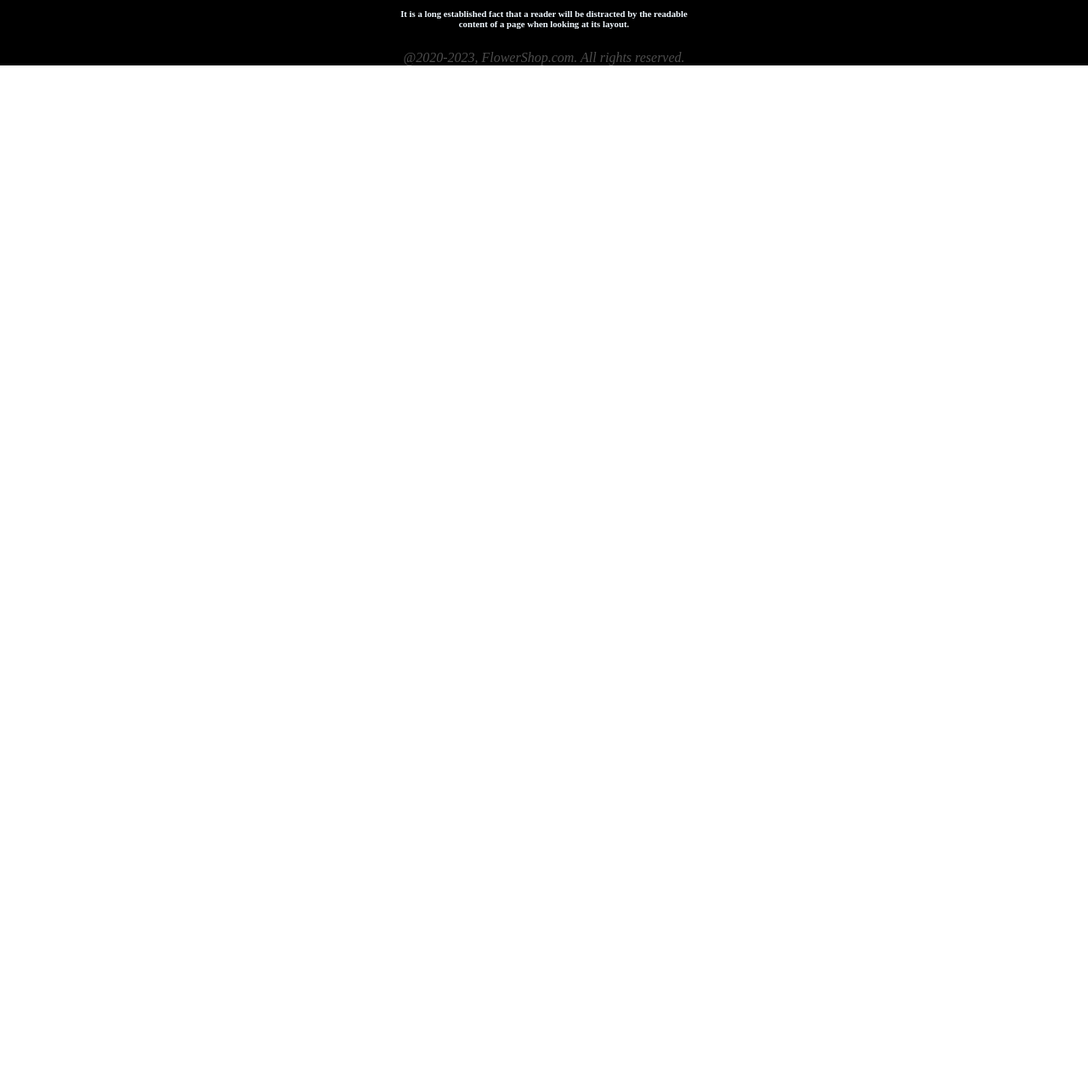
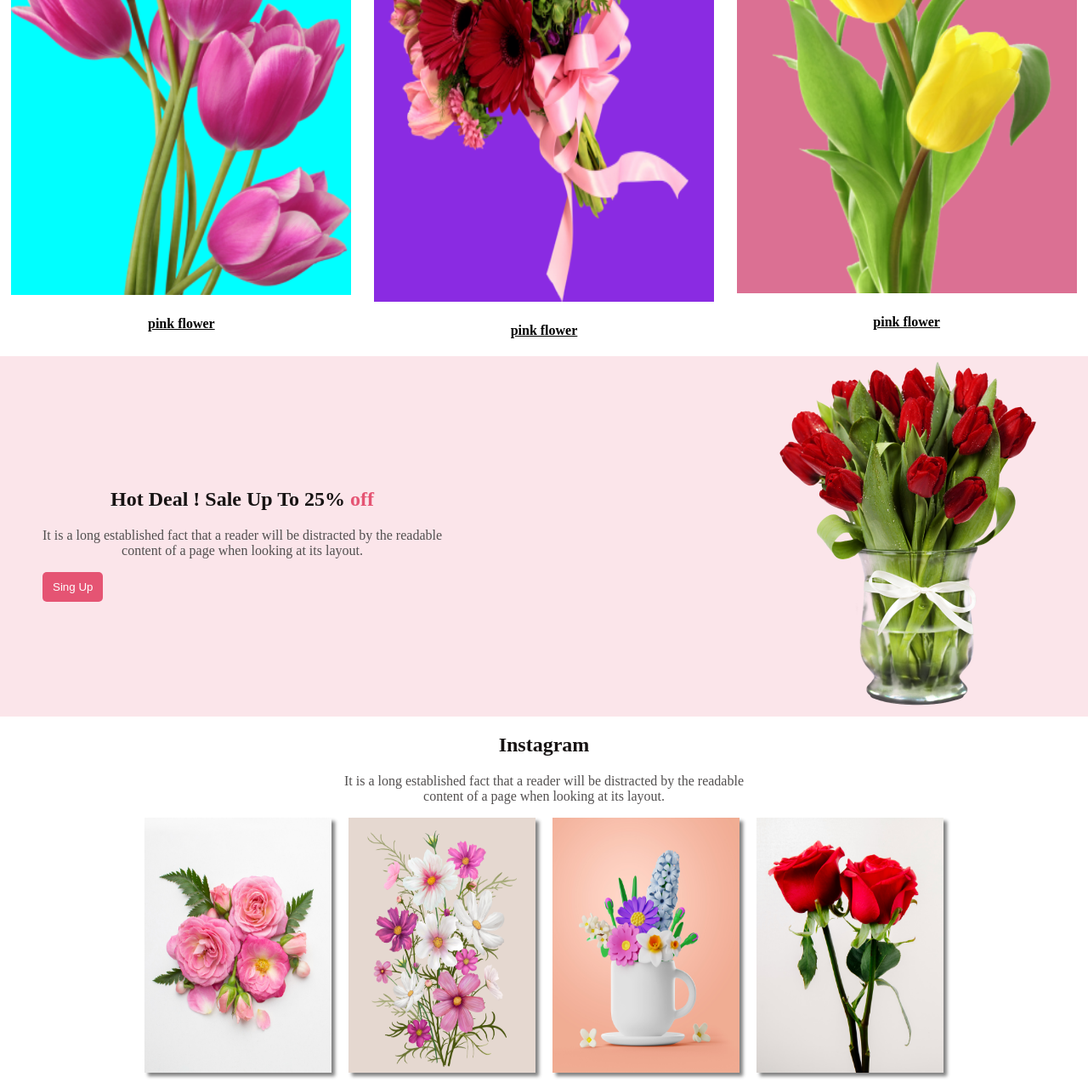
Before and after one commit to lailaafrin/flower-shop, a plain HTML site: page index.html in a window 1280 px wide. Shown: the part 1128-2408 px from the top of the page at 85% size. Before the commit the page ends 1205 px from the top, so only its background shows below. Drawn offline with Linux system fonts and the light colour scheme.

Commit message:
three section

```diff
--- a/index.html
+++ b/index.html
@@ -21,6 +21,79 @@
 
     </header>
     <main>
+        <!-- section fast -->
+        <section>
+
+                <h2 class="cornner">Our Featured Flowers</h2>
+<p>It is a long established fact that a reader will be distracted by the readable <br>content of a page when looking at its layout.</p>
+
+      <div class="card-container">
+        <div>
+            <img class="flo-bg" src="./image/pngwing 6.png" alt="">
+            <h4>pink flower</h4>
+        </div>
+      <div>
+        <img class="flo-tow" src="./image/pngwing 5.png" alt="">
+               <h4>pink flower</h4>
+      </div>
+      <div>
+        <img class="flo-three" src="./image/pngwing 7.png" alt="">
+               <h4>pink flower</h4>
+      </div>
+      </div>
+
+     </section>
+     <!-- offer section -->
+     <section>
+<div class="offer-container">
+            <div>
+<h2 class="cornner">Hot Deal ! Sale Up To 25% <span class="footer-info">off</span></h2>
+  <p>It is a long established fact that a reader will be distracted by the readable <br>content of a page when looking at its layout.</p>
+  <button class="btn-off">Sing Up</button>
+
+        </div>
+        <div>
+            <img src="./image/pngwing 8.png" alt="">
+        </div>
+</div>
+     </section>
+
+     <!-- section instragram -->
+     <section>
+  <h2 class="cornner">Instagram</h2>
+  <p>It is a long established fact that a reader will be distracted by the readable <br>content of a page when looking at its layout.</p>
+ <div class="cards">
+    <div class="card">
+        <img class="img-ins" src="./image/Flower 01.png" alt="">
+    </div>
+
+
+
+    <div class="card">
+        <img class="img-ins" src="./image/Rectangle 4.png" alt="">
+    </div>
+
+
+
+    <div class="card">
+        <img class="img-ins" src="./image/Rectangle 5.png" alt="">
+    </div>
+
+
+
+    <div class="card">
+        <img class="img-ins" src="./image/Rectangle 6.png" alt="">
+    </div>
+
+ </div>
+
+
+
+
+
+     </section>
+
+     <!-- input section -->
         <section>
            <div class="content">
              <h1>Get The Latest Deals</h1>
--- a/style.css
+++ b/style.css
@@ -28,6 +28,95 @@ container-img{
     padding: 10px 12px;
     color: white;
 }
+
+/* section conner card*/
+ .cornner{
+    color: rgb(23, 19, 19);
+    text-align: center;
+
+}
+
+.card-container{
+display: flex;
+
+justify-content:space-around;
+
+}
+
+
+h4{
+    text-align: center;
+    text-decoration: underline;
+}
+
+
+p{
+    color: rgb(82, 79, 79);
+    text-align: center;
+}
+.flo-bg{
+   background-color: aqua;
+     border-radius:300px 300px 0px 0px;
+
+    width: 400px;
+    height: 500;
+}
+.flo-tow{
+    background-color: blueviolet;
+      border-radius:300px 300px 0px 0px;
+       width: 400px;
+    height: 560px;
+}
+.flo-three{
+     border-radius:300px 300px 0px 0px;
+    background-color: palevioletred;
+    width: 400px;
+    height:550px;
+
+}
+/* offer section */
+.offer-container{
+    height: 850;
+    width: 1920;
+    display: flex;
+     align-items: center;
+    justify-content: space-between;
+    padding:0px 50px;
+    background-color:  rgba(229, 84, 115, 0.15);
+
+}
+.btn-off{
+    background-color: #E55473;
+    border-radius: 5px;
+    border-style: none;
+    padding: 10px 12px;
+    color: white;
+
+}
+/* ------------------ */
+
+/* instragra section */
+.cards{
+    display:flex;
+    justify-content: center;
+    gap:20px;
+}
+
+.card{
+    width: 220px;
+    height:300px;
+    box-shadow: 4px 4px 4px gray;
+
+}
+
+.img-ins{
+
+    width: 220px;
+    height:300px;
+
+}
+/* ----------------- */
+
 .content{
     text-align: center;
     background-image: url('./image/Rectangle\ 9.png');
@@ -39,6 +128,7 @@ input{
    border-radius: 5px;
     border-style: none;
     padding: 10px 12px;
+    background-color: rgb(192, 190, 189);
 }
 
 
```
